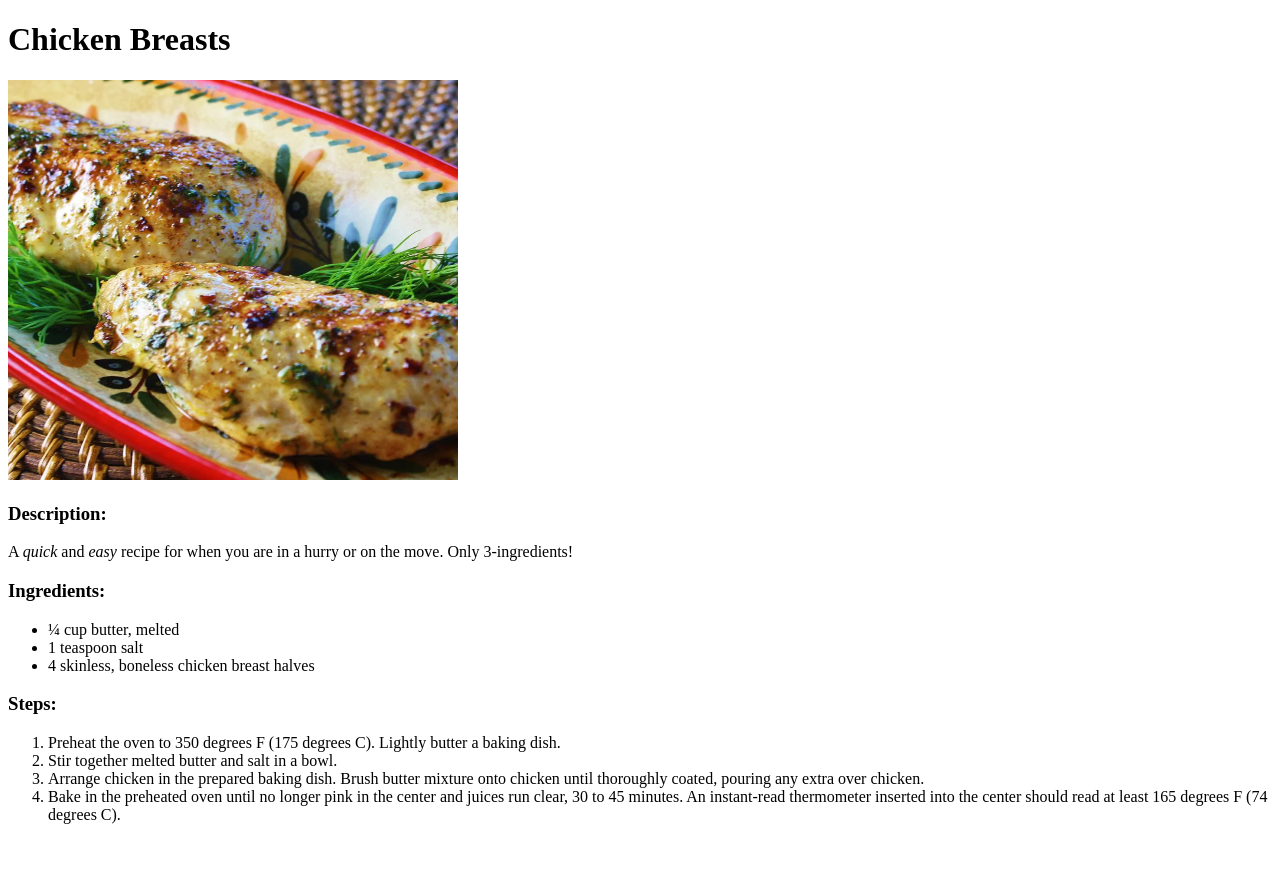
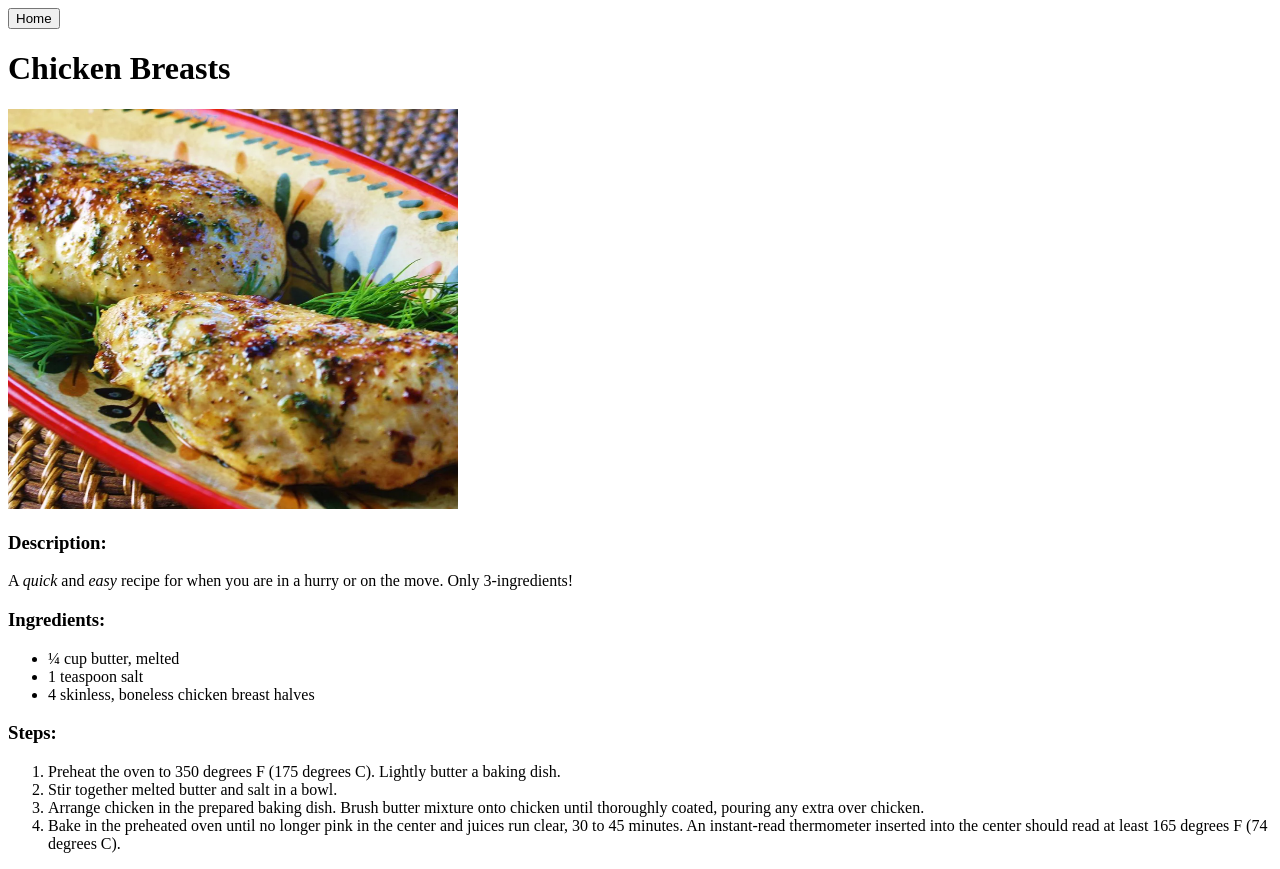
Before and after one commit to MikeLuvsCake/odin-recipes, a plain HTML site: page chicken-breasts.html in a window 1280 px wide. Before the commit the page ends 840 px from the top, so only its background shows below. Drawn offline with Linux system fonts and the light colour scheme.

Commit message:
Add Home buttons on remaining pages
To make navigating the website easier

```diff
--- a/chicken-breasts.html
+++ b/chicken-breasts.html
@@ -4,10 +4,14 @@
     <meta charset="UTF-8">
     <meta name="viewport" content="width=device-width, initial-scale=1.0">
     <title>Chicken Breasts</title>
+    <link rel="stylesheet" href="styles.css">
 </head>
 <body>
+    <a href="./index.html">
+        <button class="home">Home</button>
+    </a>
     <h1>Chicken Breasts</h1>
-    <img src="images/chicken-breasts.png" alt="Two succulent and juicy chicken breasts on a plate" width="450" height="400">
+    <img src="images/chicken-breasts.png" alt="Two succulent and juicy chicken breasts on a plate" height="400 "width="450">
     <h3>Description:</h3>
     <p>A <em>quick</em> and <em>easy</em> recipe for when you are in a hurry or on the move. Only 3-ingredients!</p>
     <h3>Ingredients:</h3>
```
Also changed, not shown: butternut-squash-soup.html (+5 -1 lines), styles.css (added).
